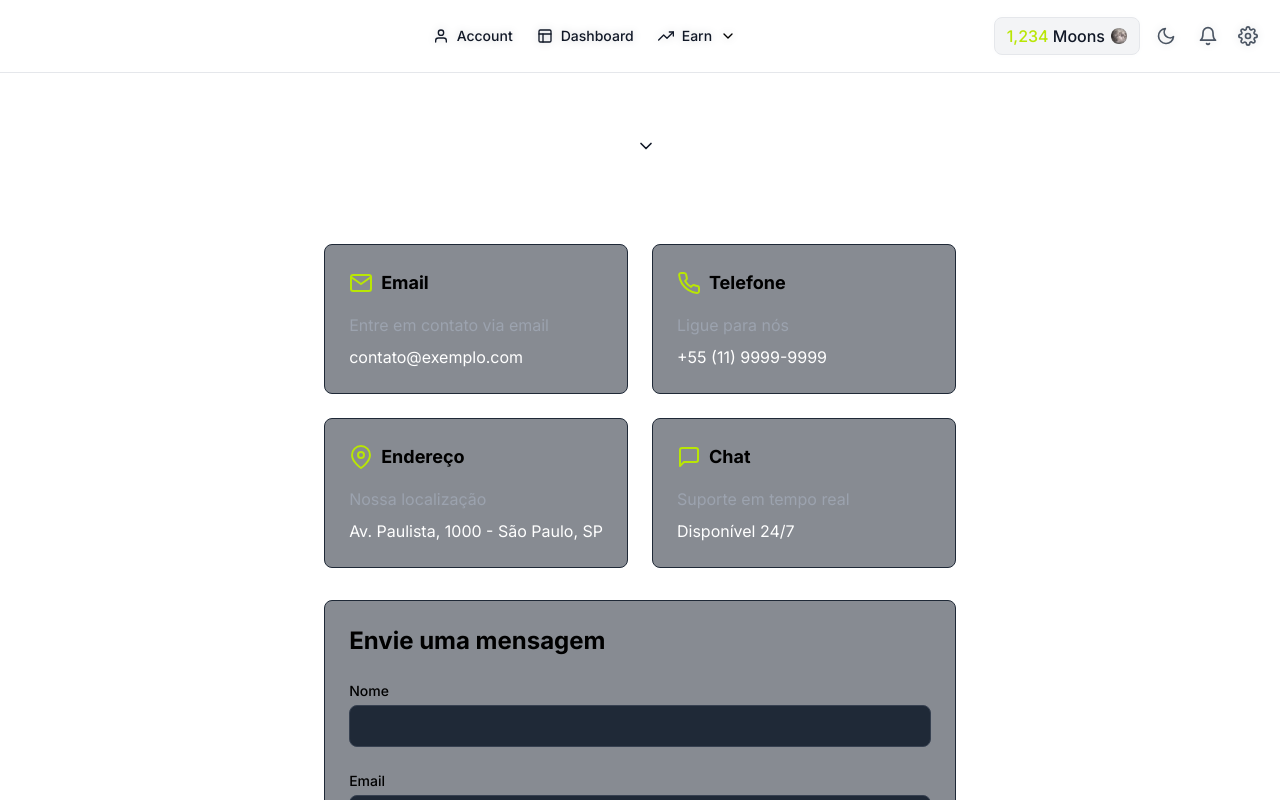
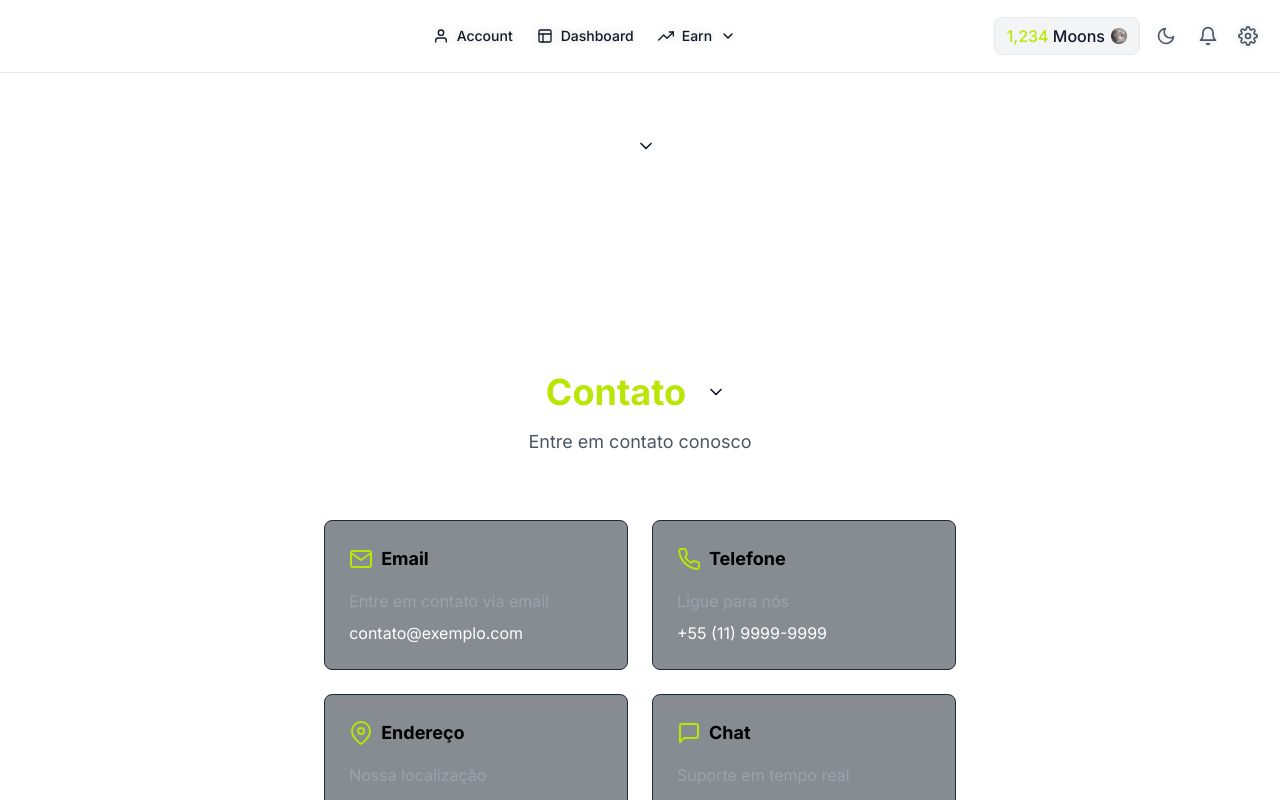
Before and after one commit to w3-surfer/credible-finance, a Next.js app: page /contact in a window 1280 px wide. Shown: the top 800 px of the page. Built offline with nearby package versions, Linux system fonts and the light colour scheme.

Commit message:
fix: corrige problema de tipagem na página de contato

```diff
--- a/src/app/contact/page.tsx
+++ b/src/app/contact/page.tsx
@@ -1,6 +1,7 @@
 'use client';
 
 import { Layout } from '@/components/Layout';
+import PageTitle from '@/components/PageTitle';
 import { motion } from 'framer-motion';
 import { FiMail, FiMapPin, FiPhone, FiMessageSquare, FiSend } from 'react-icons/fi';
 import { useState } from 'react';
@@ -66,10 +67,12 @@ export default function Contact() {
   };
 
   return (
-    <Layout
+    <>
+      <PageTitle
         title="Contato"
-      description="Entre em contato conosco"
-    >
+        subtitle="Entre em contato conosco"
+      />
+      <Layout>
         <div className="max-w-4xl mx-auto space-y-8">
           <motion.div
             initial={{ y: 20, opacity: 0 }}
@@ -184,5 +187,6 @@ export default function Contact() {
           </motion.div>
         </div>
       </Layout>
+    </>
   );
 }
```
Lines whose indentation alone changed are shown as unchanged.
